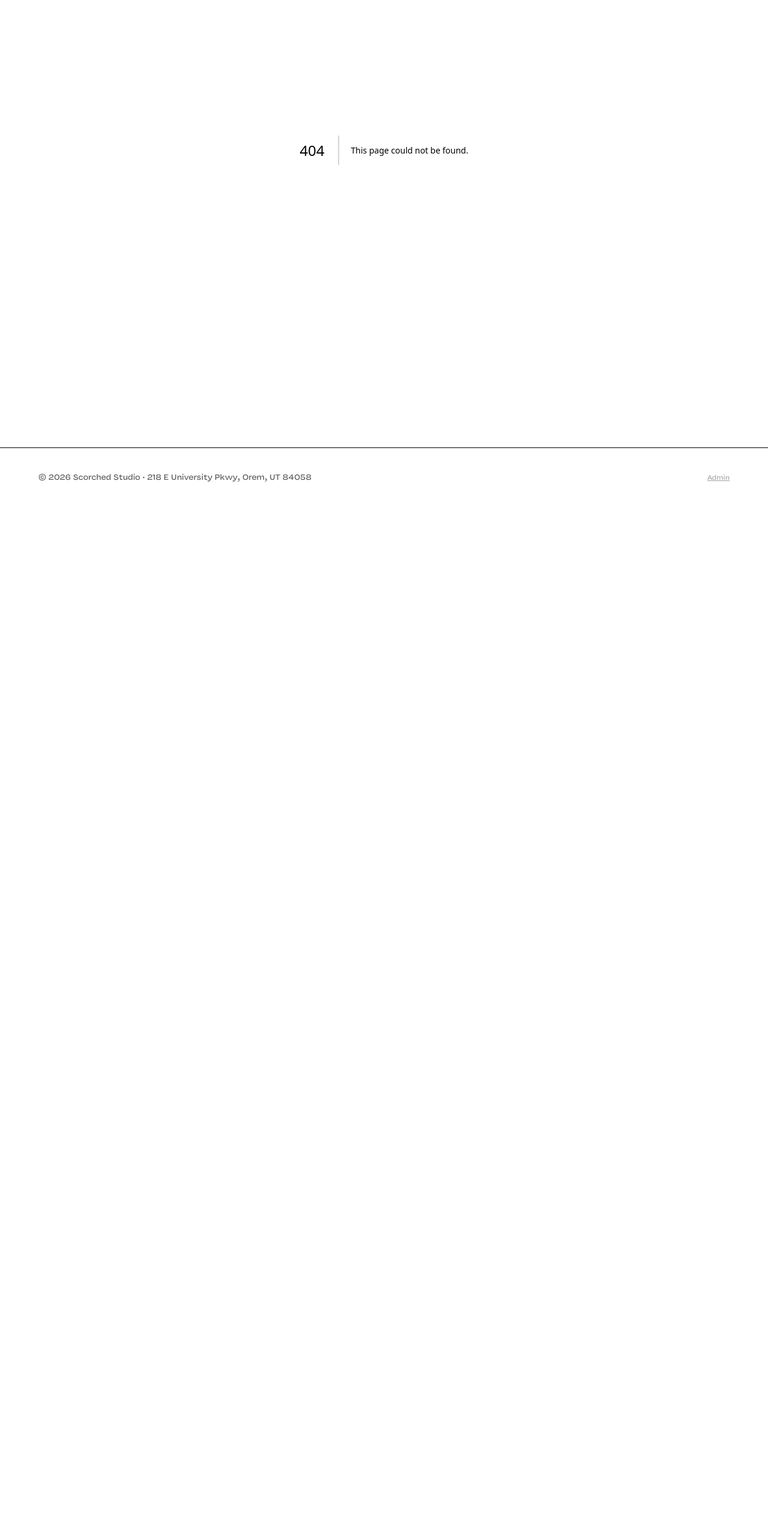
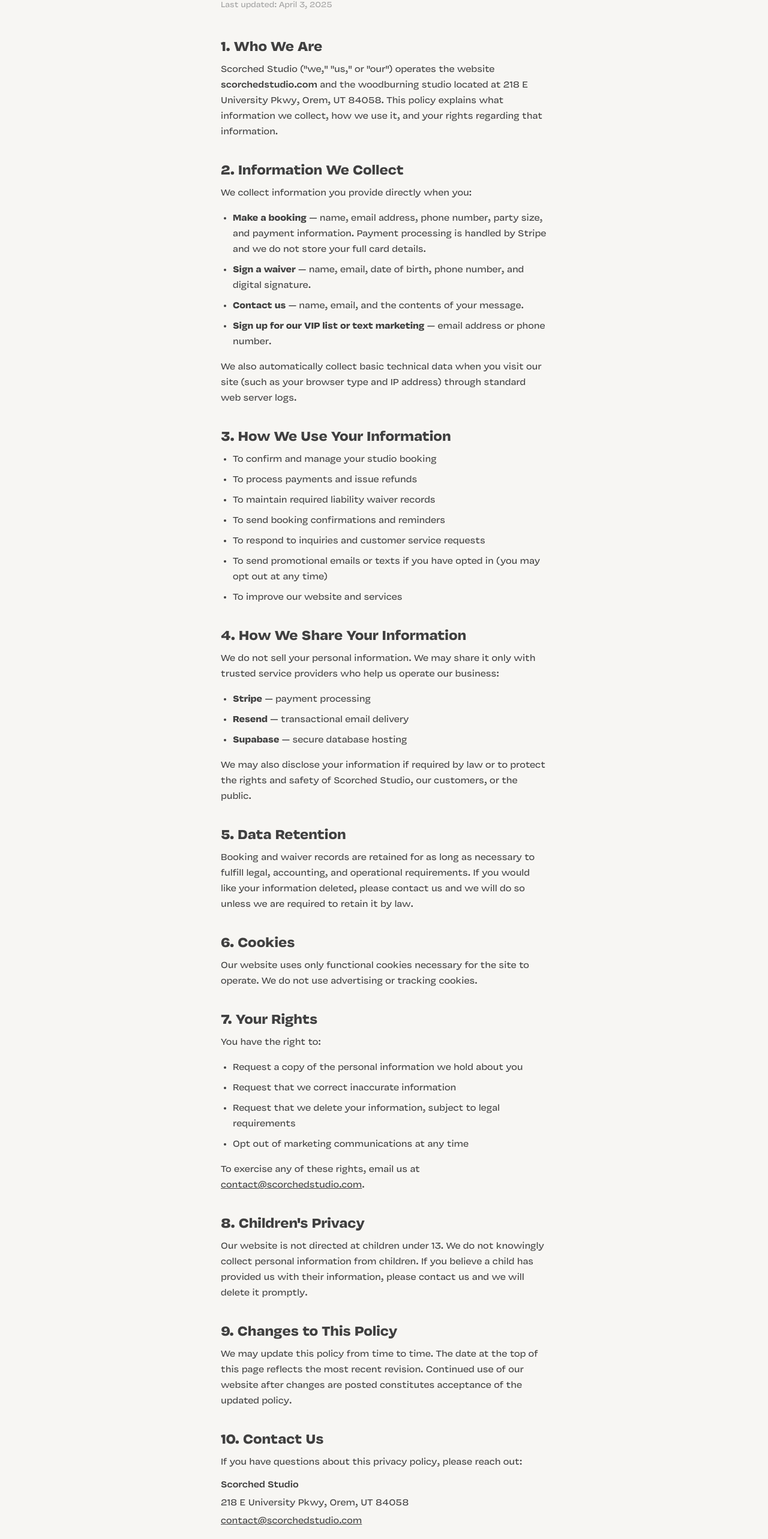
Before and after one commit to Sam-Robertson/ScorchedStudio, a Next.js app in the folder scorched-starter/: page /privacy in a window 1280 px wide. Before the commit this address had no page. Shown: the part 215-2781 px from the top of the page at 60% size. Before the commit the page ends 1062 px from the top, so only its background shows below. Built offline with nearby package versions, Linux system fonts and the light colour scheme.

Commit message:
added privacy policy

```diff
--- /dev/null
+++ b/scorched-starter/app/privacy/page.tsx
@@ -0,0 +1,155 @@
+// app/privacy/page.tsx
+export const metadata = {
+  title: "Privacy Policy | Scorched Studio",
+  robots: "noindex",
+};
+
+export default function PrivacyPage() {
+  return (
+    <section className="container-px py-20 max-w-2xl mx-auto">
+      <p className="eyebrow text-brand mb-2">Legal</p>
+      <h1 className="h2 font-bold mb-2">Privacy Policy</h1>
+      <p className="text-sm text-neutral-400 mb-12">Last updated: April 3, 2025</p>
+
+      <div className="space-y-10 text-neutral-700 leading-relaxed">
+
+        <section>
+          <h2 className="h3 font-semibold mb-3">1. Who We Are</h2>
+          <p>
+            Scorched Studio ("we," "us," or "our") operates the website{" "}
+            <span className="font-medium">scorchedstudio.com</span> and the woodburning studio
+            located at 218 E University Pkwy, Orem, UT 84058. This policy explains what information
+            we collect, how we use it, and your rights regarding that information.
+          </p>
+        </section>
+
+        <section>
+          <h2 className="h3 font-semibold mb-3">2. Information We Collect</h2>
+          <p className="mb-4">We collect information you provide directly when you:</p>
+          <ul className="list-disc list-outside ml-5 space-y-2">
+            <li>
+              <strong>Make a booking</strong> — name, email address, phone number, party size, and
+              payment information. Payment processing is handled by Stripe and we do not store your
+              full card details.
+            </li>
+            <li>
+              <strong>Sign a waiver</strong> — name, email, date of birth, phone number, and
+              digital signature.
+            </li>
+            <li>
+              <strong>Contact us</strong> — name, email, and the contents of your message.
+            </li>
+            <li>
+              <strong>Sign up for our VIP list or text marketing</strong> — email address or phone
+              number.
+            </li>
+          </ul>
+          <p className="mt-4">
+            We also automatically collect basic technical data when you visit our site (such as your
+            browser type and IP address) through standard web server logs.
+          </p>
+        </section>
+
+        <section>
+          <h2 className="h3 font-semibold mb-3">3. How We Use Your Information</h2>
+          <ul className="list-disc list-outside ml-5 space-y-2">
+            <li>To confirm and manage your studio booking</li>
+            <li>To process payments and issue refunds</li>
+            <li>To maintain required liability waiver records</li>
+            <li>To send booking confirmations and reminders</li>
+            <li>To respond to inquiries and customer service requests</li>
+            <li>To send promotional emails or texts if you have opted in (you may opt out at any time)</li>
+            <li>To improve our website and services</li>
+          </ul>
+        </section>
+
+        <section>
+          <h2 className="h3 font-semibold mb-3">4. How We Share Your Information</h2>
+          <p className="mb-4">
+            We do not sell your personal information. We may share it only with trusted service
+            providers who help us operate our business:
+          </p>
+          <ul className="list-disc list-outside ml-5 space-y-2">
+            <li><strong>Stripe</strong> — payment processing</li>
+            <li><strong>Resend</strong> — transactional email delivery</li>
+            <li><strong>Supabase</strong> — secure database hosting</li>
+          </ul>
+          <p className="mt-4">
+            We may also disclose your information if required by law or to protect the rights and
+            safety of Scorched Studio, our customers, or the public.
+          </p>
+        </section>
+
+        <section>
+          <h2 className="h3 font-semibold mb-3">5. Data Retention</h2>
+          <p>
+            Booking and waiver records are retained for as long as necessary to fulfill legal,
+            accounting, and operational requirements. If you would like your information deleted,
+            please contact us and we will do so unless we are required to retain it by law.
+          </p>
+        </section>
+
+        <section>
+          <h2 className="h3 font-semibold mb-3">6. Cookies</h2>
+          <p>
+            Our website uses only functional cookies necessary for the site to operate. We do not
+            use advertising or tracking cookies.
+          </p>
+        </section>
+
+        <section>
+          <h2 className="h3 font-semibold mb-3">7. Your Rights</h2>
+          <p className="mb-4">You have the right to:</p>
+          <ul className="list-disc list-outside ml-5 space-y-2">
+            <li>Request a copy of the personal information we hold about you</li>
+            <li>Request that we correct inaccurate information</li>
+            <li>Request that we delete your information, subject to legal requirements</li>
+            <li>Opt out of marketing communications at any time</li>
+          </ul>
+          <p className="mt-4">
+            To exercise any of these rights, email us at{" "}
+            <a href="mailto:contact@scorchedstudio.com" className="underline hover:text-black">
+              contact@scorchedstudio.com
+            </a>
+            .
+          </p>
+        </section>
+
+        <section>
+          <h2 className="h3 font-semibold mb-3">8. Children&apos;s Privacy</h2>
+          <p>
+            Our website is not directed at children under 13. We do not knowingly collect personal
+            information from children. If you believe a child has provided us with their information,
+            please contact us and we will delete it promptly.
+          </p>
+        </section>
+
+        <section>
+          <h2 className="h3 font-semibold mb-3">9. Changes to This Policy</h2>
+          <p>
+            We may update this policy from time to time. The date at the top of this page reflects
+            the most recent revision. Continued use of our website after changes are posted
+            constitutes acceptance of the updated policy.
+          </p>
+        </section>
+
+        <section>
+          <h2 className="h3 font-semibold mb-3">10. Contact Us</h2>
+          <p>
+            If you have questions about this privacy policy, please reach out:
+          </p>
+          <div className="mt-3 space-y-1">
+            <p className="font-medium">Scorched Studio</p>
+            <p>218 E University Pkwy, Orem, UT 84058</p>
+            <p>
+              <a href="mailto:contact@scorchedstudio.com" className="underline hover:text-black">
+                contact@scorchedstudio.com
+              </a>
+            </p>
+          </div>
+        </section>
+
+      </div>
+    </section>
+  );
+}
--- a/scorched-starter/components/Footer.tsx
+++ b/scorched-starter/components/Footer.tsx
@@ -7,7 +7,10 @@ return (
 <Container className="py-10 text-sm text-neutral-600">
 <div className="flex flex-col md:flex-row items-start md:items-center justify-between gap-4">
 <p>© {new Date().getFullYear()} Scorched Studio · 218 E University Pkwy, Orem, UT 84058</p>
-<a href="/admin" className="underline text-neutral-400 hover:text-neutral-700 text-xs">Admin</a>
+<div className="flex items-center gap-4">
+  <a href="/privacy" className="underline text-neutral-400 hover:text-neutral-700 text-xs">Privacy Policy</a>
+  <a href="/admin" className="underline text-neutral-400 hover:text-neutral-700 text-xs">Admin</a>
+</div>
 </div>
 </Container>
 </footer>
```
